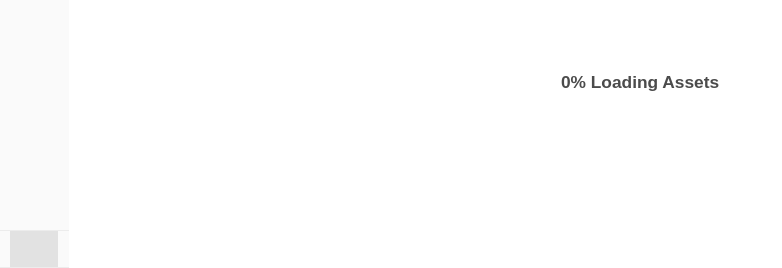
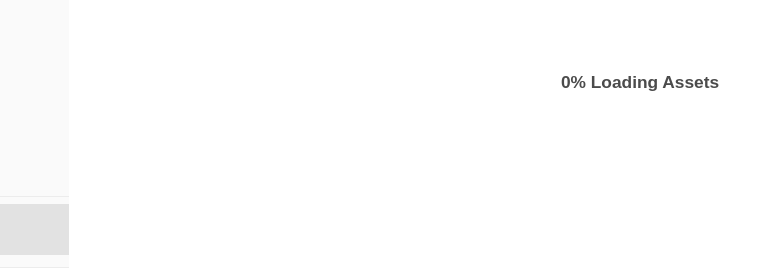
Before and after one commit to keostrife/yearbook, a PHP site: page / in a window 1280 px wide. Shown: the part 532-800 px from the top of the page, without its empty margins (0-782 px from the left). Run offline with PHP 8.4, Linux system fonts and the light colour scheme; data that the repository does not hold is empty; some libraries are stand-ins or nearby versions; grey boxes are pictures that could not be loaded.

Commit message:
0.15.1
update footer

```diff
--- a/css/style.css
+++ b/css/style.css
@@ -236,10 +236,14 @@
       aside ul #infoBtn {
         position: absolute;
         bottom: 0;
-        left: 0; }
+        left: 0;
+        height: 9%;
+        text-align: center; }
         aside ul #infoBtn img {
-          width: 70%;
-          margin-left: 15%; }
+          margin-top: 10%;
+          width: 100%;
+          margin-left: 0%;
+          vertical-align: middle; }
 
   nav {
     background: #eaeaea;
@@ -533,8 +537,8 @@
       width: 100%;
       float: left;
       height: 9%;
-      background: #404040;
-      border: 1px #404040 solid;
+      background: url(../imgs/footer-brdr-top.png) repeat-x #3e3e3e;
+      border: 1px #3e3e3e solid;
       font-family: "Noto Sans", sans-serif; }
       section #main_content_footer div.name {
         color: white;
--- a/css/style.scss
+++ b/css/style.scss
@@ -271,10 +271,13 @@
 			position: absolute;
 			bottom: 0;
 			left: 0;
+			height: 9%;
+			text-align: center;
 			img {
-				width: 70%;
-				margin-left: 15%;
-
+				margin-top: 10%;
+				width: 100%;
+				margin-left: 0%;
+				vertical-align: middle;
 			}
 		}
 	}
@@ -581,8 +584,8 @@
 		width: 100%;
 		float: left;
 		height: $content_footer;
-		background: #404040;
-		border: 1px #404040 solid;
+		background: url(../imgs/footer-brdr-top.png) repeat-x #3e3e3e;
+		border: 1px #3e3e3e solid;
 		font-family: 'Noto Sans', sans-serif;
 		div.name {
 			color: white;
```
Also changed, not shown: imgs/footer-brdr-top.png (added).
